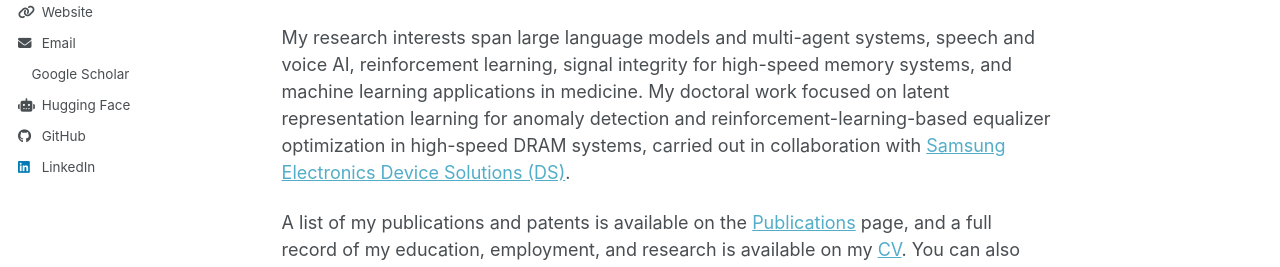
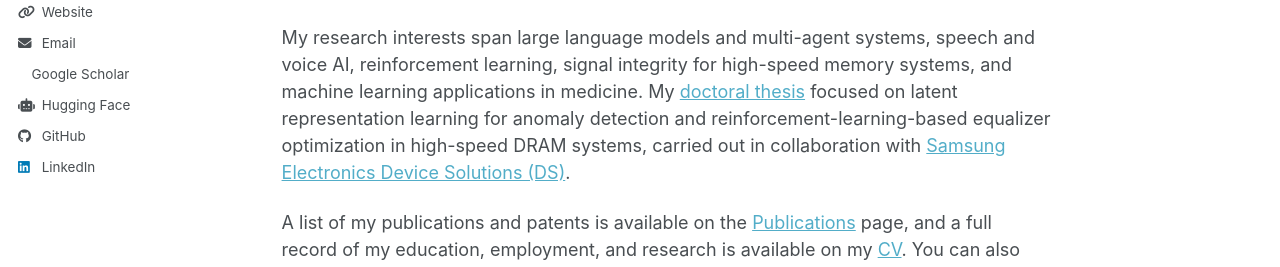
Before and after one commit to Usama1002/Usama1002.github.io, a Jekyll site: the page built from _pages/about.md, in a window 1280 px wide and 942 px high. Shown: the part 436-703 px from the top of the window. Built offline with Jekyll 4.4.1, drawn with Linux system fonts in a browser that asks for light colours; a style sheet for code colours, icons or effects is not loaded.

Commit message:
Link PhD and M.S. theses; fix PhD thesis title hyphenation

```diff
--- a/_pages/about.md
+++ b/_pages/about.md
@@ -9,6 +9,6 @@ I am the AI Initiative Team Lead at [Braindeck Inc.](https://www.braindeck.net/)
 
 I received my Ph.D. in [Electrical Engineering](https://ee.kaist.ac.kr/en/) from the [Korea Advanced Institute of Science and Technology (KAIST)](https://www.kaist.ac.kr/en/) in 2026, advised by [Prof. Dong Eui Chang](https://control.kaist.ac.kr/) in the Control Lab. I also hold an M.S. in Electrical Engineering from KAIST and a B.E. in Electrical Engineering from the [National University of Sciences and Technology (NUST)](https://nust.edu.pk/), Pakistan.
 
-My research interests span large language models and multi-agent systems, speech and voice AI, reinforcement learning, signal integrity for high-speed memory systems, and machine learning applications in medicine. My doctoral work focused on latent representation learning for anomaly detection and reinforcement-learning-based equalizer optimization in high-speed DRAM systems, carried out in collaboration with [Samsung Electronics Device Solutions (DS)](https://semiconductor.samsung.com/).
+My research interests span large language models and multi-agent systems, speech and voice AI, reinforcement learning, signal integrity for high-speed memory systems, and machine learning applications in medicine. My [doctoral thesis](https://www.dropbox.com/scl/fi/s7i3v4weorau1520bexan/main.pdf?rlkey=7m19gjj7heujq4jqck7wuhaic&st=pwke8ykf&dl=0) focused on latent representation learning for anomaly detection and reinforcement-learning-based equalizer optimization in high-speed DRAM systems, carried out in collaboration with [Samsung Electronics Device Solutions (DS)](https://semiconductor.samsung.com/).
 
 A list of my publications and patents is available on the [Publications](/publications/) page, and a full record of my education, employment, and research is available on my [CV](/cv/). You can also find my work on [Google Scholar](https://scholar.google.com/citations?user=OyBykQQAAAAJ&hl=en) and [GitHub](https://github.com/Usama1002).
```
Also changed, not shown: _pages/cv.md (+2 -2 lines).
